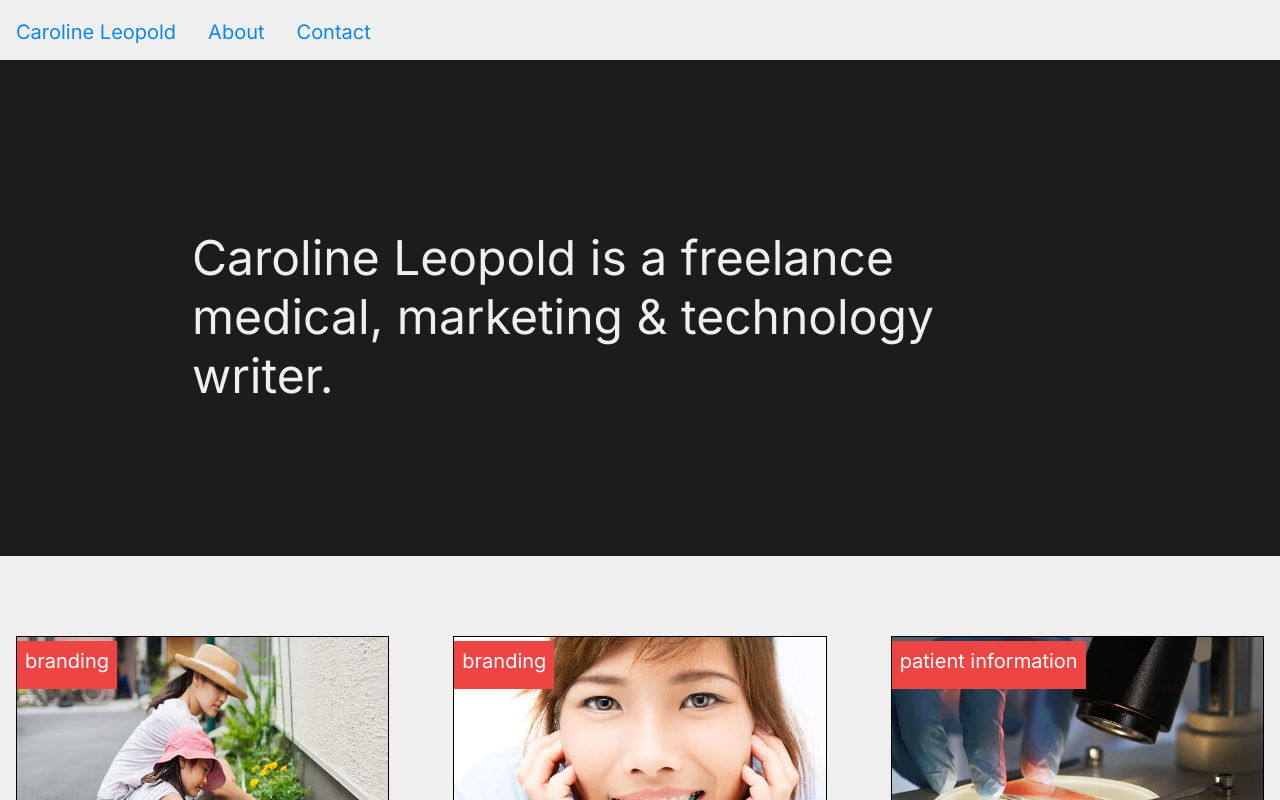
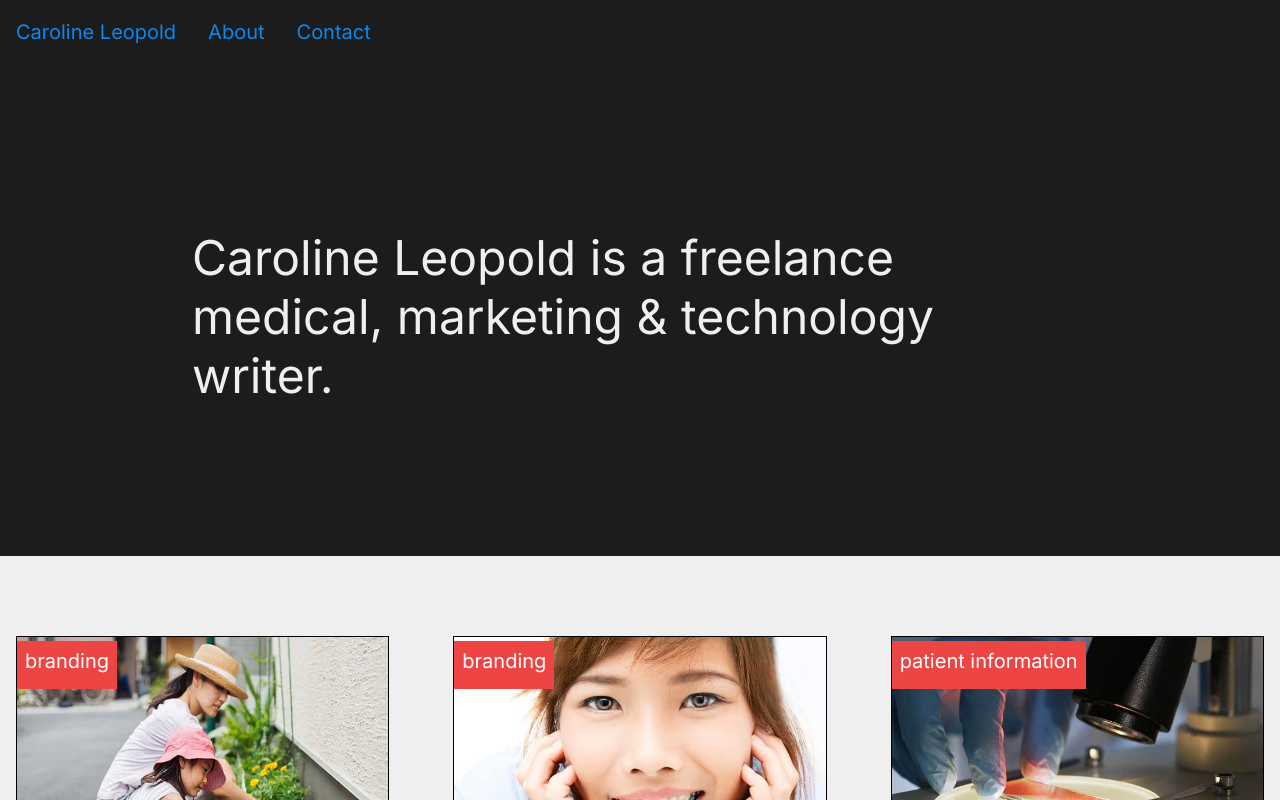
Before and after one commit to cml815/about-a, a React (Create React App) app: page / in a window 1280 px wide. Shown: the top 800 px of the page. Built offline with nearby package versions, Linux system fonts and the light colour scheme.

Commit message:
change body color scheme

```diff
--- a/src/global.css
+++ b/src/global.css
@@ -17,7 +17,8 @@ body {
   -webkit-font-smoothing: antialiased;
   -moz-osx-font-smoothing: grayscale;
   font-size: 16px;
-  background-color: #efefef;
+  /* background-color: #efefef; */
+  background-color: #1c1c1c;
 }
 
 code {
```
